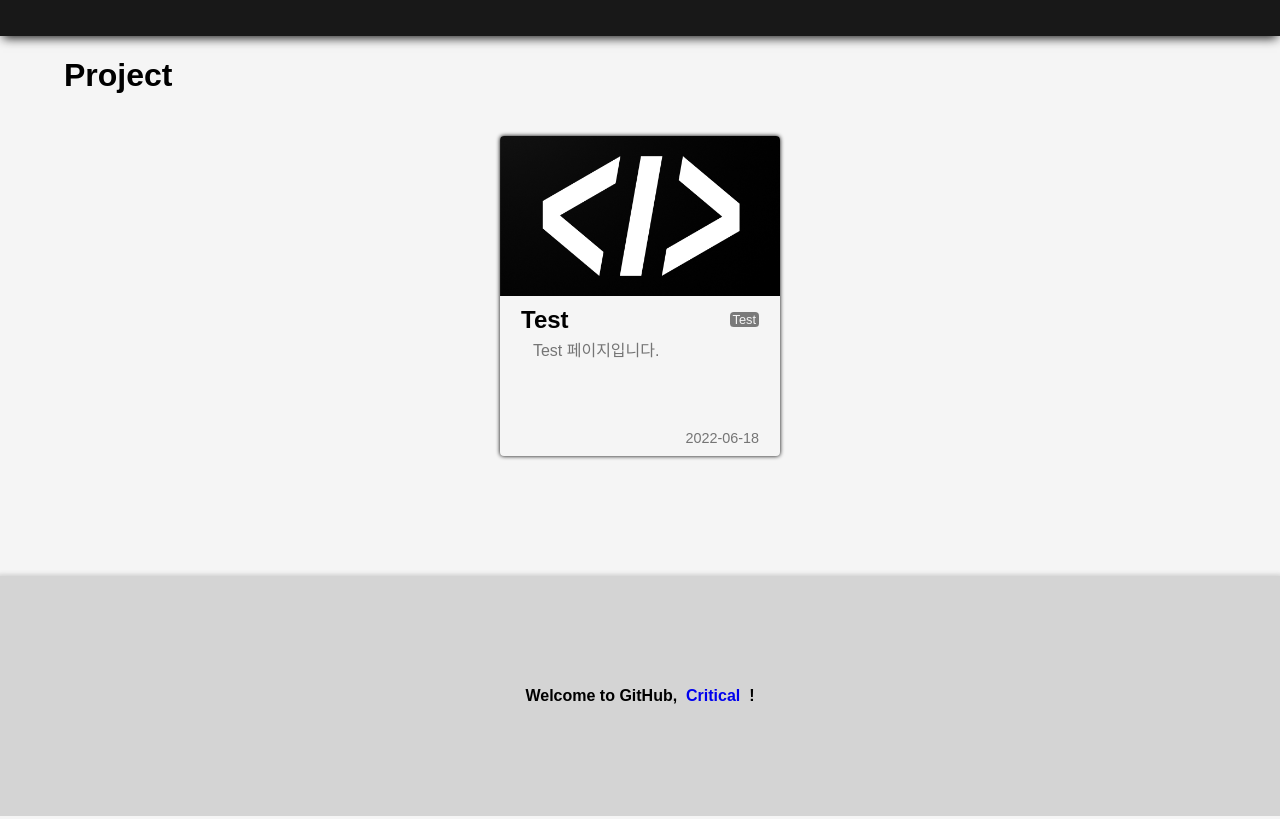
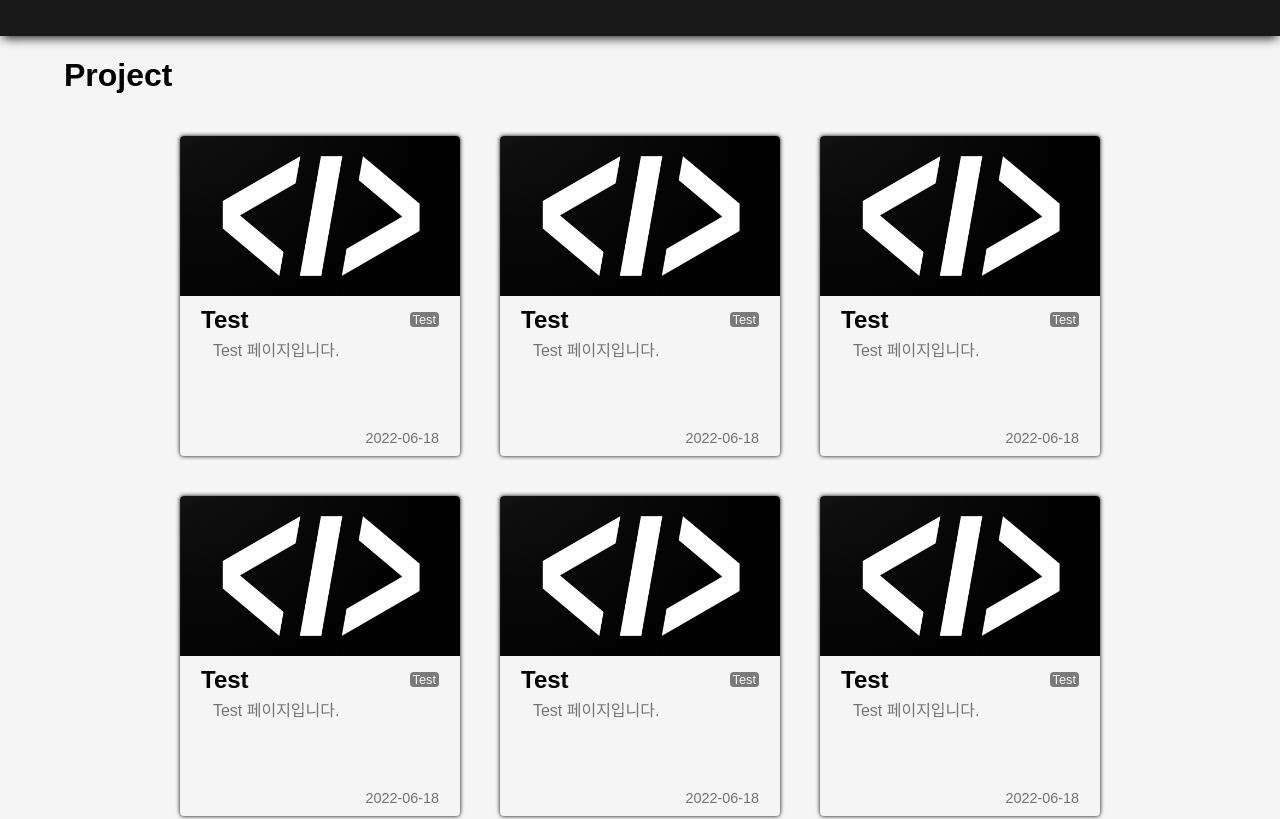
Before and after one commit to ananjaemin/Myblog, a React (Create React App) app: page / in a window 1280 px wide. Shown: the part 500-1319 px from the top of the page. Built offline with nearby package versions, Linux system fonts and the light colour scheme.

Commit message:
제작중

```diff
--- /dev/null
+++ b/src/pages/Home/HeaderSection/About/index.tsx
@@ -0,0 +1,11 @@
+import React from "react";
+
+const SectionAbout: React.FC = () =>{
+    return(
+        <>
+
+        </>
+    )
+}
+
+export default SectionAbout;
--- a/src/pages/Home/HeaderSection/index.tsx
+++ b/src/pages/Home/HeaderSection/index.tsx
@@ -1,7 +1,11 @@
 import React from "react";
-import { HeaderSectionContainer,HeaderSectionBox } from "./styles";
+import {
+    HeaderSectionContainer,
+    HeaderSectionBox,
+    HeaderSectionMyAboutBox,
+} from "./styles";
 
-
+import SectionAbout from "./About"
 
 type HeaderSectiontype = {
 
@@ -12,7 +16,9 @@ const HeaderSection: React.FC<HeaderSectiontype> = () =>{
     return(
         <HeaderSectionContainer>
             <HeaderSectionBox>
-
+                <HeaderSectionMyAboutBox>
+                    <SectionAbout/>
+                </HeaderSectionMyAboutBox>
 
             </HeaderSectionBox>
         </HeaderSectionContainer>
--- a/src/pages/Home/HeaderSection/styles.ts
+++ b/src/pages/Home/HeaderSection/styles.ts
@@ -15,4 +15,12 @@ export const HeaderSectionContainer = styled.div`
 export const HeaderSectionBox = styled.div`
     width:90%;
     height:100%;
+    display:flex;
+    flex-direction:row;
 `;
+
+export const HeaderSectionMyAboutBox = styled.div`
+    width:50%;
+    height:100%;
+    display:flex;
+`;
--- a/src/pages/Home/Project/index.tsx
+++ b/src/pages/Home/Project/index.tsx
@@ -16,6 +16,55 @@ const Project: React.FC = () =>{
                 img="/ProjectImg/img.png"
                 Link="pages/write/test/test"
             />
+            <ProjectBox
+                title="Test"
+                about="Test 페이지입니다."
+                days="2022-06-18"
+                category="Test"
+                img="/ProjectImg/img.png"
+                Link="pages/write/test/test"
+            />
+            <ProjectBox
+                title="Test"
+                about="Test 페이지입니다."
+                days="2022-06-18"
+                category="Test"
+                img="/ProjectImg/img.png"
+                Link="pages/write/test/test"
+            />
+            <ProjectBox
+                title="Test"
+                about="Test 페이지입니다."
+                days="2022-06-18"
+                category="Test"
+                img="/ProjectImg/img.png"
+                Link="pages/write/test/test"
+            />
+            <ProjectBox
+                title="Test"
+                about="Test 페이지입니다."
+                days="2022-06-18"
+                category="Test"
+                img="/ProjectImg/img.png"
+                Link="pages/write/test/test"
+            />
+            <ProjectBox
+                title="Test"
+                about="Test 페이지입니다."
+                days="2022-06-18"
+                category="Test"
+                img="/ProjectImg/img.png"
+                Link="pages/write/test/test"
+            />
+            <ProjectBox
+                title="Test"
+                about="Test 페이지입니다."
+                days="2022-06-18"
+                category="Test"
+                img="/ProjectImg/img.png"
+                Link="pages/write/test/test"
+            />
+
 
 
         </ProjectContainer>
```
